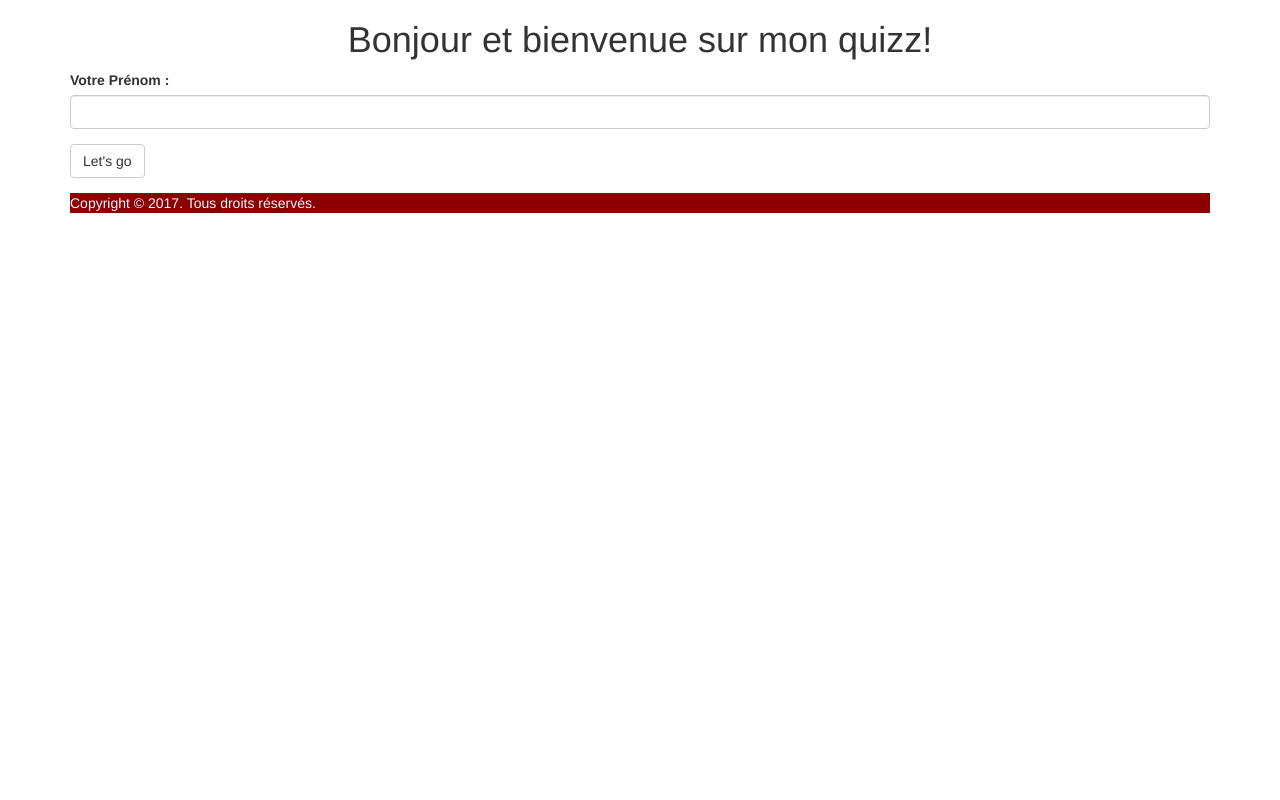
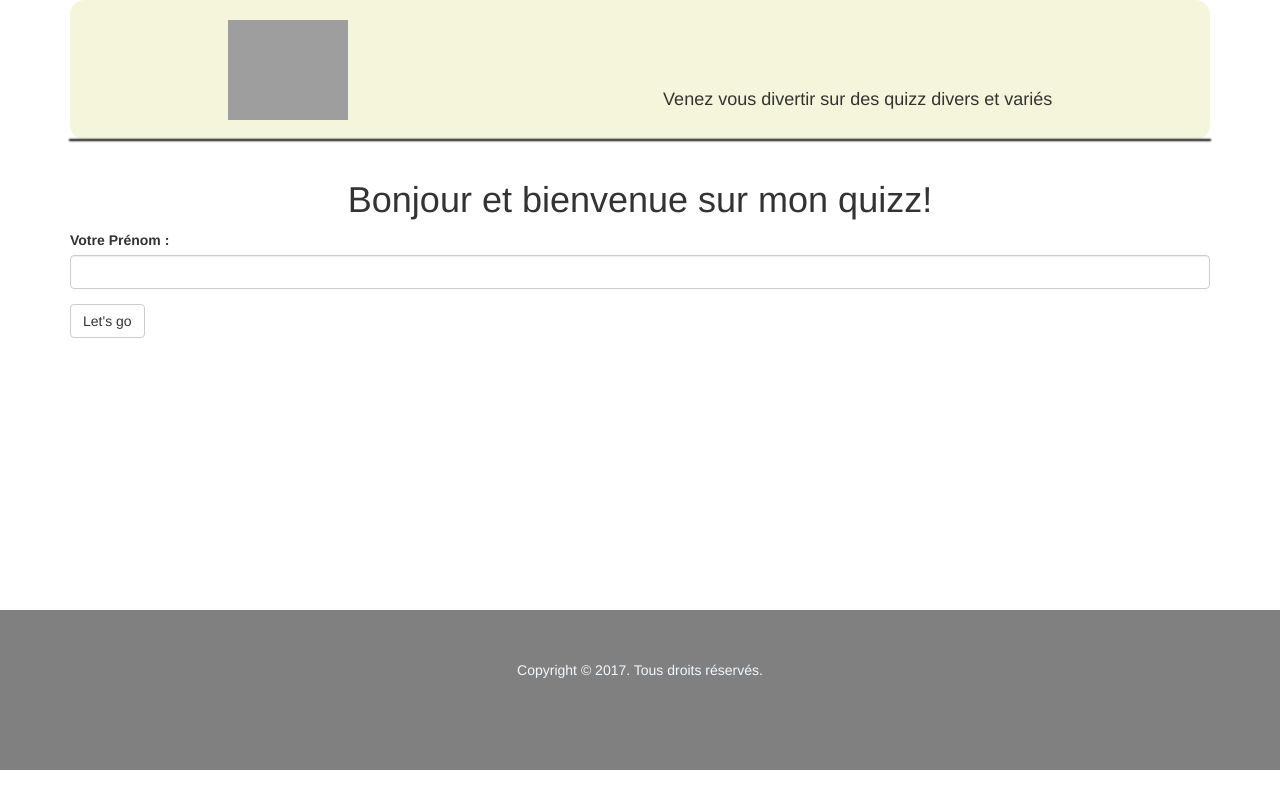
Before and after one commit to oumarou10/Projet2_quizz, a PHP site: page / in a window 1280 px wide. Run offline with PHP 8.4, Linux system fonts and the light colour scheme; some libraries are stand-ins or nearby versions; grey boxes are pictures that could not be loaded.

Commit message:
refactoring & ajout de style css

```diff
--- a/Controller/accueil.php
+++ b/Controller/accueilController.php
@@ -28,4 +28,4 @@ $quizzAll = new Quizz();
 
 $allQuiz = $quizzAll->getAll($bdd);
 
-require_once 'Vue/accueil.php';
+require_once 'Vue/accueilVue.php';
--- a/Controller/inscription.php
+++ b/Controller/inscriptionController.php
@@ -11,4 +11,4 @@ if (isset($_POST['prenom']))
 
 require_once 'Modele/connexion.php';
 
-require_once 'Vue/inscription.php';
+require_once 'Vue/inscriptionVue.php';
--- a/Controller/lesQuizz.php
+++ b/Controller/lesQuizzController.php
@@ -30,4 +30,4 @@ $all = $question->getQuestions($bdd, $quizzId);
 $lastQuestionId = -5;
 $i = 0;
 
-require_once 'Vue/lesQuizz.php';
+require_once 'Vue/lesQuizzVue.php';
--- a/Controller/traitement.php
+++ b/Controller/traitementController.php
@@ -80,4 +80,4 @@ $showHistory = ($nbHistory == 0) ? "Tu n'as pas encore d'historique </br>" : 'Vo
 $j = 1;
 $i = 0;
 
-require_once 'Vue/traitement.php';
+require_once 'Vue/traitementVue.php';
--- a/Vue/accueil.php
+++ b/Vue/accueilVue.php
@@ -1,16 +1,16 @@
 <?php ob_start(); ?>
 
-    <div class="col-lg-12">
+    <div class="col-lg-12" style="height :95px">
         <h1 style="text-align: center">Bonjour <?=$prenom?> et bienvenue sur mon quizz! </h1>
     </div>
 
     <?php foreach ($allQuiz as $quiz):?>
-        <div class="col-lg-4 col-md-6 col-xs-12">
+        <div class="col-lg-4 col-md-6 col-xs-12" style="padding-top: 20px">
             <div style="text-align : center">
                 <h2><?= $quiz->getTitre(); ?> </h2>
             </div>
             <div style="text-align : center">
-                <p><a class="btn btn-primary btn-lg active" href="?action=lesQuizz&&id=<?= $quiz->getId(); ?>"> ici </a></p>
+                <p><a class="btn btn-primary btn-lg active" href="?action=lesQuizzController&&id=<?= $quiz->getId(); ?>"> ici </a></p>
             </div>
         </div>
     <?php endforeach;?>
--- a/Vue/inscription.php
+++ b/Vue/inscriptionVue.php
@@ -6,7 +6,7 @@
 
     <div>
 
-        <form action="?action=accueil" class="form-group" method="POST">
+        <form action="?action=accueilController" class="form-group" method="POST">
 
             <div class="form-group" >
                 <label for="prenom"> Votre Prénom :</label>
@@ -22,12 +22,6 @@
 
     </div>
 
-    <footer style="background:darkred;">
-
-        <p style="color: aliceblue;"> Copyright © 2017. Tous droits réservés. </p>
-
-    </footer>
-
 <?php $contenu = ob_get_clean(); ?>
 
 <?php require 'layout.php'; ?>
--- a/Vue/layout.php
+++ b/Vue/layout.php
@@ -10,11 +10,35 @@
 
 <body>
 
-    <div class="container">
+    <div class="container" style="height: 610px">
+
+        <header style="background: beige; border-radius: 15px;">
+
+            <div id="conteneur"  style="padding-top: 20px; display: flex; justify-content: space-around">
+
+                <div id="image" style="/*margin: 0px 30px; padding: 20px">
+                    <img src="https://www.quizz.biz/uploads/quizz/713631/orig/1.jpg?1479715536" width="120px" height="100px">
+                </div>
+
+                <div id="text_presentation" style="padding-top: 60px">
+                    <h4> Venez vous divertir sur des quizz divers et variés</h4>
+                </div>
+
+            </div>
+
+            <hr style="border: 0; height: 0; box-shadow: 0 0 2px 1px black;">
+
+        </header>
 
         <?= $contenu ?>
 
     </div>
 
+    <footer style="background:grey; height: 160px; text-align: center; padding-top: 50px">
+
+            <p style="color: aliceblue;"> Copyright © 2017. Tous droits réservés. </p>
+
+    </footer>
+
 </body>
 </html>
--- a/Vue/lesQuizz.php
+++ b/Vue/lesQuizzVue.php
@@ -1,6 +1,6 @@
 <?php ob_start(); ?>
 
-    <form action="?action=traitement&id=<?= $_GET['id']; ?>" class="form" method="POST">
+    <form action="?action=traitementController&id=<?= $_GET['id']; ?>" class="form" method="POST">
 
         <?php foreach ($questions as $question) :
 
--- a/Vue/traitement.php
+++ b/Vue/traitementVue.php
@@ -45,7 +45,7 @@
 
         <h4> <?=$showHistory;?></h4>
 
-        <p><?= 'Pour revenir à la page d\'accueil <a href="?action=accueil">ici</a>';?></p>
+        <p><?= 'Pour revenir à la page d\'accueil <a href="?action=accueilController">ici</a>';?></p>
 
     </div>
 
--- a/index.php
+++ b/index.php
@@ -6,7 +6,7 @@ require_once 'Modele/connexion.php';
 if (!empty($_GET['action'])) {
     $action = $_GET['action'];
 } else {
-    $action = 'inscription';
+    $action = 'inscriptionController';
 }
 
 $path = 'Controller/'.$action.'.php';
```
